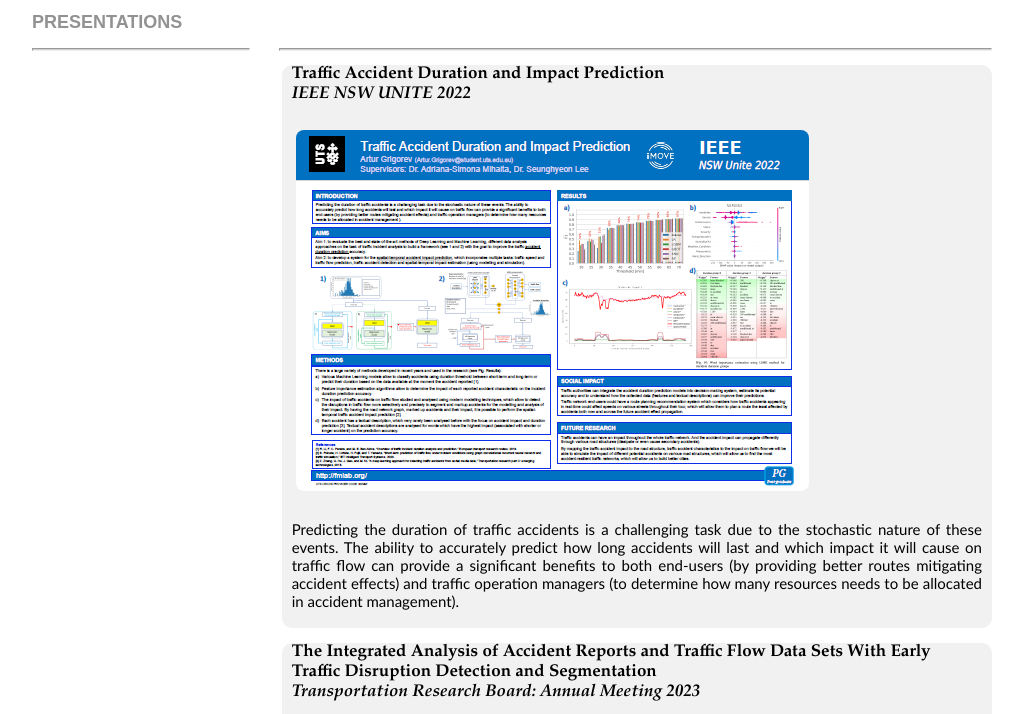
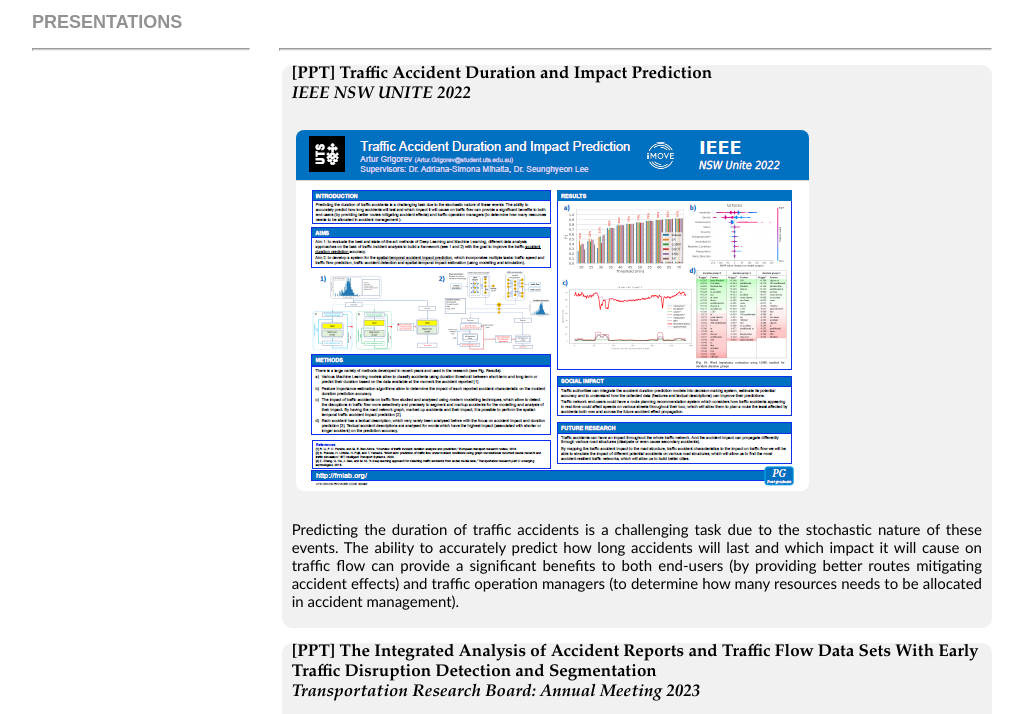
Before and after one commit to arturgrigorev/arturgrigorev.github.io, a plain HTML site: page index.html in a window 1280 px wide. Shown: the part 4876-5590 px from the top of the page, without its empty margins (128-1151 px from the left). Drawn offline with Linux system fonts and the light colour scheme.

Commit message:
Update index.html

```diff
--- a/index.html
+++ b/index.html
@@ -249,13 +249,13 @@
     <hr class="sectionTitleRule">
     <hr class="sectionTitleRule2">
     <article class="section2Content">
-      <h2 class="pubTitle"><span><strong><b> Traffic Accident Duration and Impact Prediction<br>
+      <h2 class="pubTitle"><span><strong><b> [PPT] Traffic Accident Duration and Impact Prediction<br>
         <em>IEEE NSW </em></b></strong></span><em>UNITE 2022</em></h2>
       <p><a href="TID_poster_UTS_AG.pdf" target="_blank"><img src="ieee-poster.png" width="500" alt=""/></a></p>
       <p class="pubs">Predicting the duration of traffic accidents is a challenging task due to the stochastic nature of these events. The ability to accurately predict how long accidents will last and which impact it will cause on traffic flow can provide a significant benefits to both end-users (by providing better routes mitigating accident effects) and traffic operation managers (to determine how many resources needs to be allocated in accident management).</p>
     </article>
     <article class="section2Content">
-      <h2 class="pubTitle"><span><strong><b> The Integrated Analysis of Accident Reports and Traffic Flow Data Sets With Early Traffic Disruption Detection and Segmentation<br>
+      <h2 class="pubTitle"><span><strong><b> [PPT] The Integrated Analysis of Accident Reports and Traffic Flow Data Sets With Early Traffic Disruption Detection and Segmentation<br>
         <i>Transportation Research Board: Annual Meeting 2023</i></b></strong></span></h2>
       <p><a href="TRB_TIDP_poster_ARTUR_GRIGOREV_DEC_2022-2.pdf" target="_blank"><img src="trb-poster.png" alt="" width="500"/><br>
         </a></p>
```
